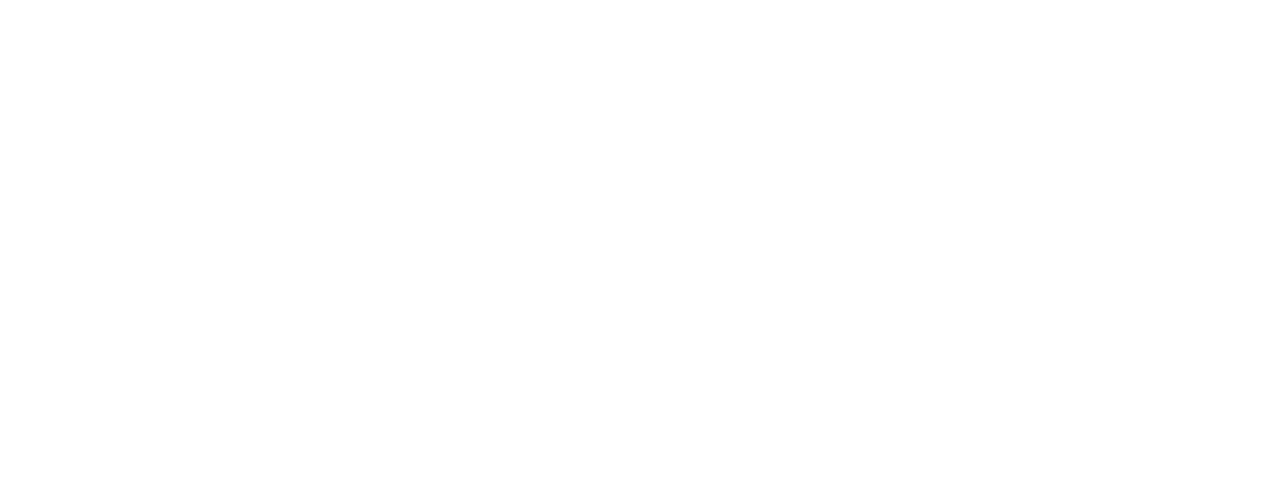
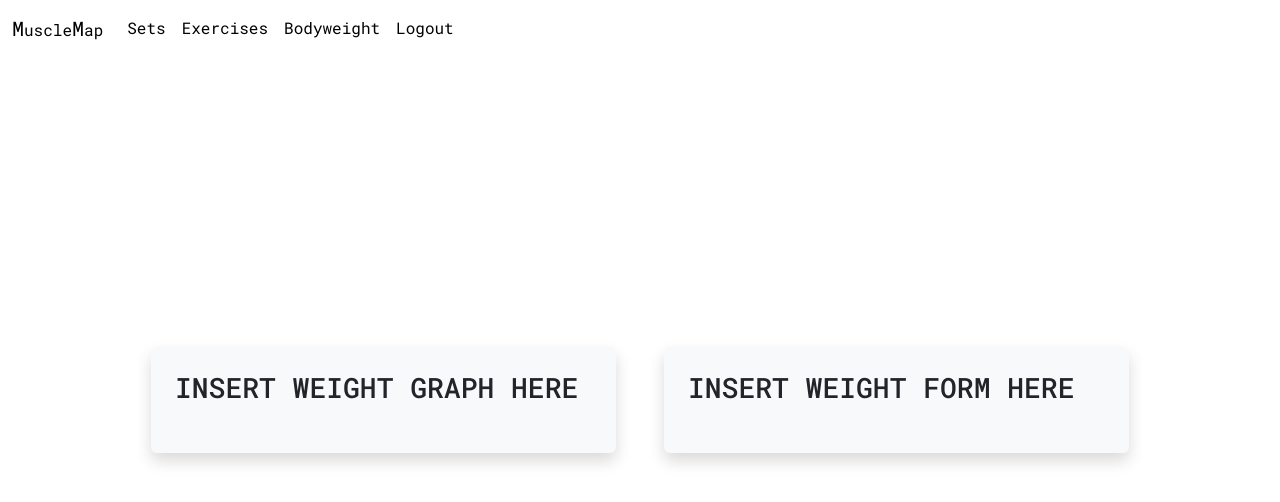
Before and after one commit to KeoniHan2024/Gym-Tracker-FrontEnd, a React (Vite) app: page /Bodyweight in a window 1280 px wide. Before the commit this address had no page. Shown: the top 502 px of the page. Built offline with nearby package versions, Linux system fonts and the light colour scheme; sample sign-in values are in the browser's storage.

Commit message:
Small add: Added bodyweight page

```diff
--- a/src/App.tsx
+++ b/src/App.tsx
@@ -6,6 +6,7 @@
 import Dashboard from "./pages/protected/Dashboard";
 import AddSet from "./pages/protected/Sets"
 import Exercises from "./pages/protected/Exercises"
+import Bodyweight from "./pages/protected/BodyWeight";
 import Logout from "./pages/protected/Logout"
 import 'bootstrap/dist/css/bootstrap.min.css';
 import '../scss/colors.css';
@@ -29,6 +30,7 @@
             <Route path="/Dashboard" element={<Dashboard />} />
             <Route path="/Sets" element={<AddSet />} />
             <Route path="/Exercises" element={<Exercises />} />
+            <Route path="/Bodyweight" element={<Bodyweight />} />
             <Route path="/Logout" element={<Logout />} />
           </Route>
         </Routes>
--- a/src/components/ui/header.tsx
+++ b/src/components/ui/header.tsx
@@ -30,6 +30,9 @@
                 <li className="nav-item">
                   <a className="nav-link  text-reset" href="/Exercises">Exercises</a>
                 </li>
+                <li className="nav-item">
+                  <a className="nav-link  text-reset" href="/Bodyweight">Bodyweight</a>
+                </li>
                   {loggedIn && <li className="nav-item">
                   <a className="nav-link text-reset" href="/logout">Logout</a>
                 </li>}
--- /dev/null
+++ b/src/pages/protected/Bodyweight.tsx
@@ -0,0 +1,24 @@
+import Header from "../../components/ui/header"
+
+
+function Bodyweight() {
+    return(<>
+        <Header showNav={true} textColor="black" loggedIn={true}></Header>
+        <div className="container d-flex flex-column flex-md-row justify-content-center align-items-center vh-100">
+            <div className="col-md-5 p-4 m-4 shadow rounded bg-light ">
+                <h3>INSERT WEIGHT GRAPH HERE</h3>
+                <ul className="listGroup" style={{ maxHeight: '300px', overflowY: 'auto'}}>
+
+                </ul>
+            </div>
+            <div className="col-md-5 p-4 m-4 shadow rounded bg-light ">
+                <h3>INSERT WEIGHT FORM HERE</h3>
+                <ul className="listGroup" style={{ maxHeight: '300px', overflowY: 'auto'}}>
+
+                </ul>
+            </div>
+        </div>
+    </>)
+}
+
+export default Bodyweight;
--- a/src/pages/protected/Exercises.tsx
+++ b/src/pages/protected/Exercises.tsx
@@ -81,6 +81,16 @@
     <>
       <Header showNav={true} textColor={"black"} loggedIn={true}/>
       <div className="container d-flex flex-column flex-md-row justify-content-center align-items-center vh-100">
+            <div className="col-md-5 p-4 m-4 shadow rounded bg-light ">
+                <h3>Exercises</h3>
+                <ul className="listGroup" style={{ maxHeight: '300px', overflowY: 'auto'}}>
+                    {exercises.map((exercise) => (
+                        <li key = {exercise.id} className="list-group-item list-group-item-action d-flex justify-content-between align-items-center">
+                        {exercise.exercise_name}
+                        </li>
+                    ))}
+                </ul>
+            </div>
             <div className="col-md-6 p-4 m-4 shadow rounded bg-light">
                 <form onSubmit={(e) => handleExerciseSubmit(e, searchQuery, muscleGroups, token, setNewExercises, setErrorMessage, setSuccessMessage)}>
 
@@ -106,16 +116,6 @@
                     </div>
                 </form>
             </div>
-            <div className="col-md-5 p-4 m-4 shadow rounded bg-light ">
-                <h3>Exercises</h3>
-                <ul className="listGroup" style={{ maxHeight: '300px', overflowY: 'auto'}}>
-                    {exercises.map((exercise) => (
-                        <li key = {exercise.id} className="list-group-item list-group-item-action d-flex justify-content-between align-items-center">
-                        {exercise.exercise_name}
-                        </li>
-                    ))}
-                </ul>
-            </div>
         </div>
     </>
   );
```
